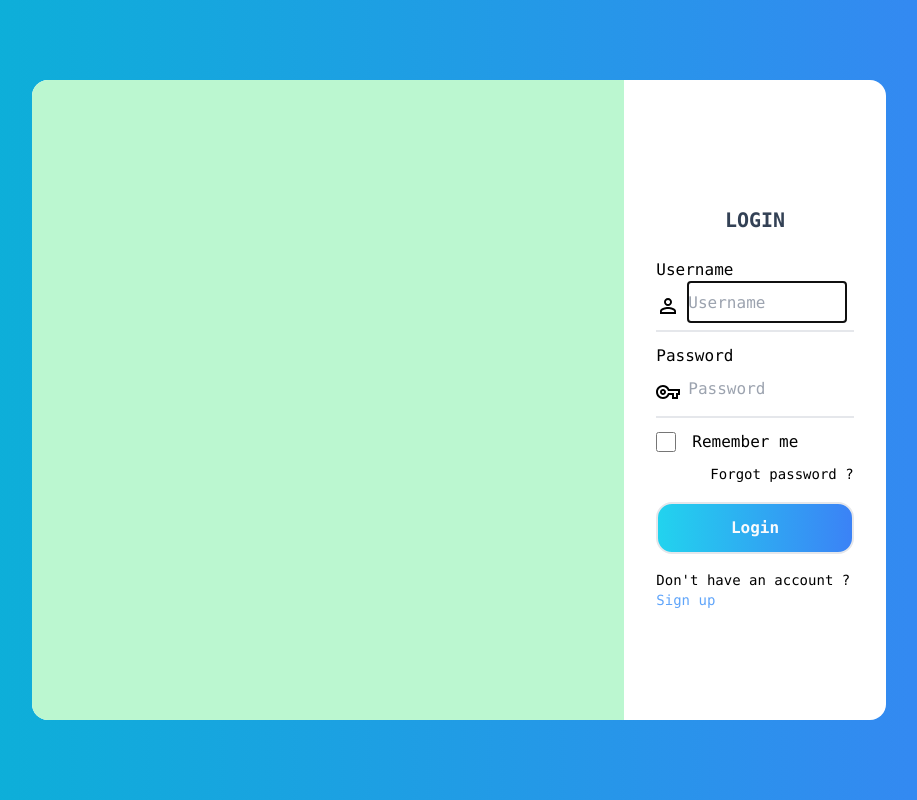
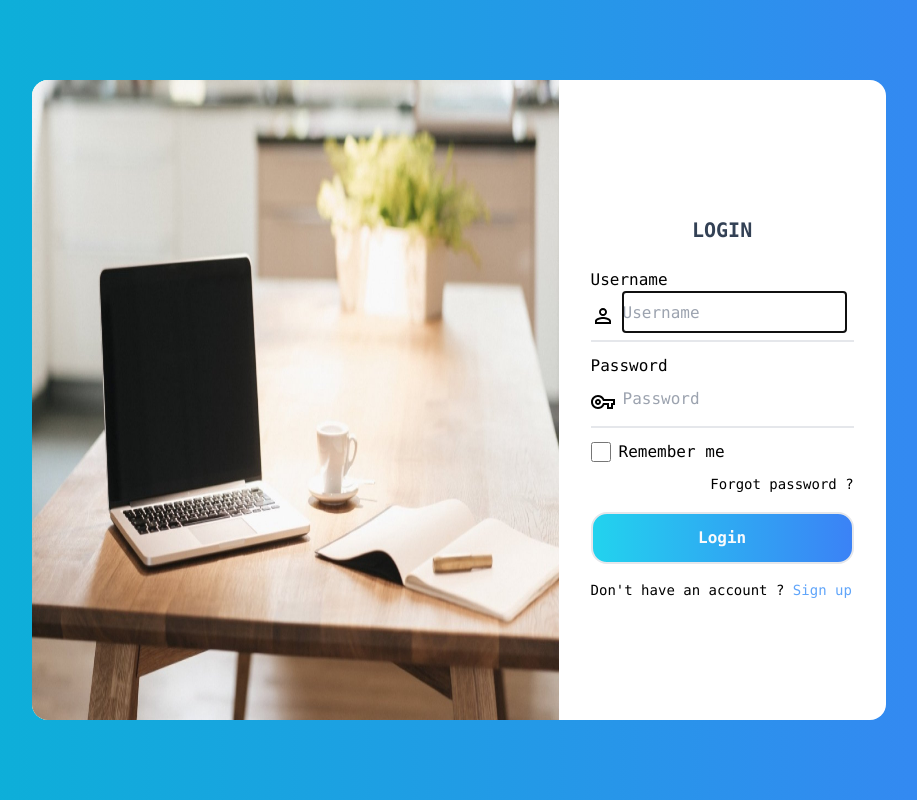
Before and after one commit to HoangAnhNguyen0710/HEDSPI_Assistant, a React (Create React App) app: page /login in a window 1280 px wide. Shown: the whole page, without its empty margins (181-1098 px from the left). Built offline with nearby package versions, Linux system fonts and the light colour scheme.

Commit message:
project base + layouts + public routes

```diff
--- a/src/components/LoginForm.js
+++ b/src/components/LoginForm.js
@@ -91,7 +91,7 @@ const LoginForm = () => {
                     <input id="password" value={login.password} type="password" className="border-0 block w-full h-10 mx-2 mb-2" onChange={handleChange} name="password" placeholder="Password" required/>
                 </div>
                 <div className="flex items-center">
-                    <input type="checkbox" className="w-5 h-5" value={remember} onChange = {()=>setRemember(!remember)}/><label className="px-4">Remember me</label>
+                    <input type="checkbox" className="w-5 h-5" value={remember} onChange = {()=>setRemember(!remember)}/><label className="px-2 text-sm lg:text-base">Remember me</label>
                 </div>
                 <div className="py-2 text-end w-full"><a href="/" className="text-sm">Forgot password ?</a></div>
                 <button type="submit" className="rounded-2xl p-3 block border-2 w-full my-2 bg-gradient-to-r from-cyan-400 to-blue-500  font-semibold text-slate-50">Login</button>
@@ -99,7 +99,5 @@ const LoginForm = () => {
             </form>
     </>
   );
-
 };
-
 export default LoginForm;
--- a/src/layouts/Footer.js
+++ b/src/layouts/Footer.js
@@ -13,7 +13,7 @@ import InfoIcon from "@mui/icons-material/Info";
 
 const Footer = () => {
   return (
-    <div className="p-10 bg-blue-500 flex flex-col">
+    <div className="p-10 bg-blue-500 flex flex-col w-full">
       <div className="flex md:justify-between">
         <a href="/" className="w-1/4 md:w-1/6">
           <img alt="HEDSPI LOGO" src={logo} className="rounded-full w-fit" />
--- a/src/pages/LoginPage.js
+++ b/src/pages/LoginPage.js
@@ -5,9 +5,11 @@ import LoginForm from '../components/LoginForm';
 const LoginPage = () => {
   return (
     <div className='w-full h-screen bg-gradient-to-r from-cyan-500 to-blue-500 flex items-center justify-center'>
-        <div className="bg-white w-4/5 md:w-2/3 h-4/5 rounded-2xl flex items-center justify-center md:justify-between">
-        <div className='md:w-1/2 lg:w-2/3 xl:w-3/4 bg-green-200 h-full rounded-tl-2xl rounded-bl-2xl'></div>
-        <div className='w-2/3 md:w-1/2 lg:w-1/3 xl:w-1/4 mx-8'>
+        <div className="bg-white w-4/5 md:w-2/3 h-4/5 rounded-2xl flex items-center justify-center md:justify-between md:h-4/5 lg:h-4/5">
+        <div className='hidden sm:block lg:w-2/3  bg-green-200 h-full rounded-tl-2xl rounded-bl-2xl'>
+          <img alt='' src={working} className='h-full rounded-tl-2xl rounded-bl-2xl'/>
+        </div>
+        <div className='w-2/3 lg:w-1/3  mx-8'>
         <LoginForm/>
         </div>
         </div>
```
Also changed, not shown: src/assets/css/dist/output.css, src/assets/img/logo/logoclb.png (added).
